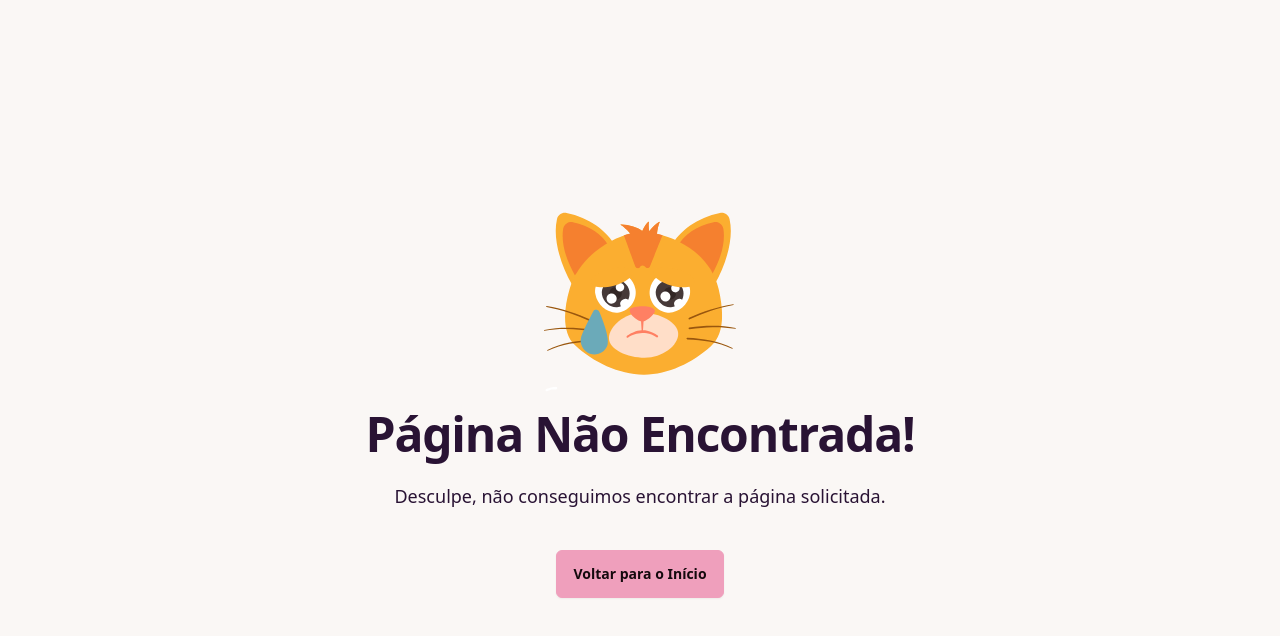
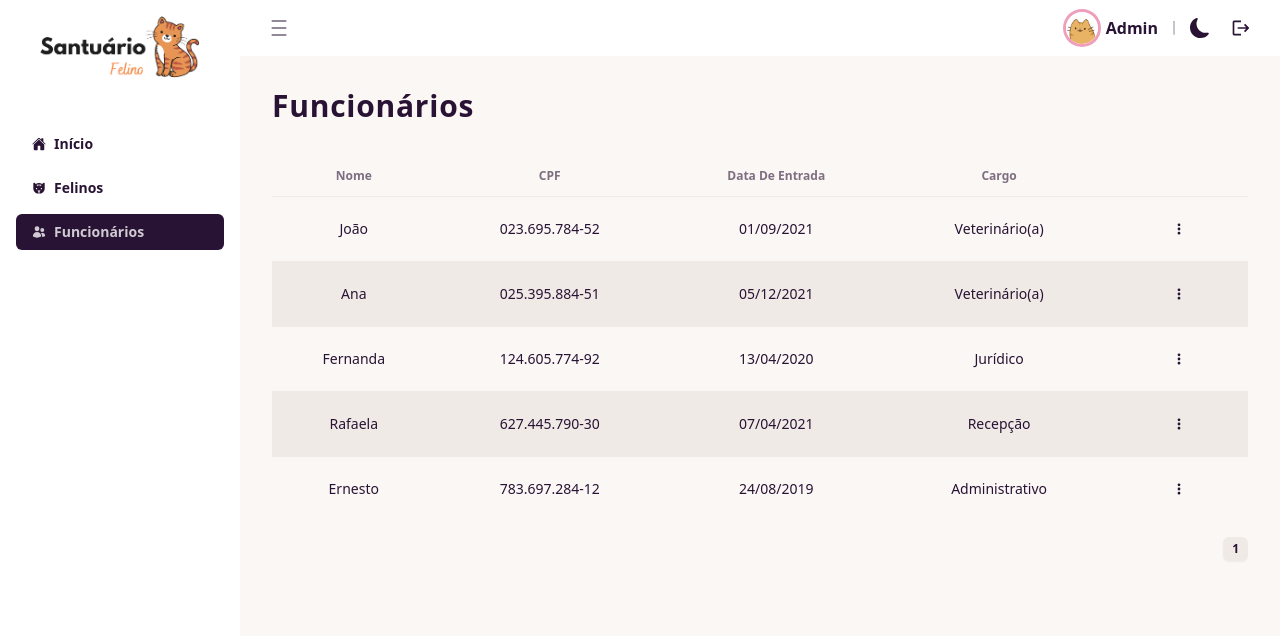
Before and after one commit to dnuneswebdev/santuario-felino, a React (Vite) app: page /employees in a window 1280 px wide. Shown: the top 636 px of the page. Built offline with nearby package versions, Linux system fonts and the light colour scheme.

Commit message:
Cria página de Funcionários
Cria nova rota para página de Funcionários

```diff
--- a/src/App.jsx
+++ b/src/App.jsx
@@ -3,13 +3,17 @@ import Login from "./pages/Login";
 import AppLayout from "./components/AppLayout";
 import Error from "./pages/Error";
 import Cats from "./pages/Cats";
+import Employees from "./pages/Employees";
 
 const router = createBrowserRouter([
   {
     path: "/",
     element: <AppLayout />,
     errorElement: <Error />,
-    children: [{path: "/cats", element: <Cats />}],
+    children: [
+      {path: "/cats", element: <Cats />},
+      {path: "/employees", element: <Employees />},
+    ],
   },
   {path: "/login", element: <Login />},
 ]);
--- /dev/null
+++ b/src/data/employees.js
@@ -0,0 +1,37 @@
+export const employees = [
+  {
+    id: 1,
+    name: "João",
+    nationalID: "023.695.784-52",
+    entryDate: "01/09/2021",
+    role: "Veterinário(a)",
+  },
+  {
+    id: 2,
+    name: "Ana",
+    nationalID: "025.395.884-51",
+    entryDate: "05/12/2021",
+    role: "Veterinário(a)",
+  },
+  {
+    id: 3,
+    name: "Fernanda",
+    nationalID: "124.605.774-92",
+    entryDate: "13/04/2020",
+    role: "Jurídico",
+  },
+  {
+    id: 4,
+    name: "Rafaela",
+    nationalID: "627.445.790-30",
+    entryDate: "07/04/2021",
+    role: "Recepção",
+  },
+  {
+    id: 5,
+    name: "Ernesto",
+    nationalID: "783.697.284-12",
+    entryDate: "24/08/2019",
+    role: "Administrativo",
+  },
+];
--- /dev/null
+++ b/src/pages/Employees.jsx
@@ -0,0 +1,21 @@
+import SectionTitle from "../components/SectionTitle";
+import Table from "../components/Table";
+import {employees} from "../data/employees";
+
+const columns = {
+  name: "Nome",
+  nationalID: "CPF",
+  entryDate: "Data De Entrada",
+  role: "Cargo",
+};
+
+function Employees() {
+  return (
+    <>
+      <SectionTitle title="Funcionários" />
+      <Table columns={columns} data={employees} hasActions={true} />
+    </>
+  );
+}
+
+export default Employees;
```
